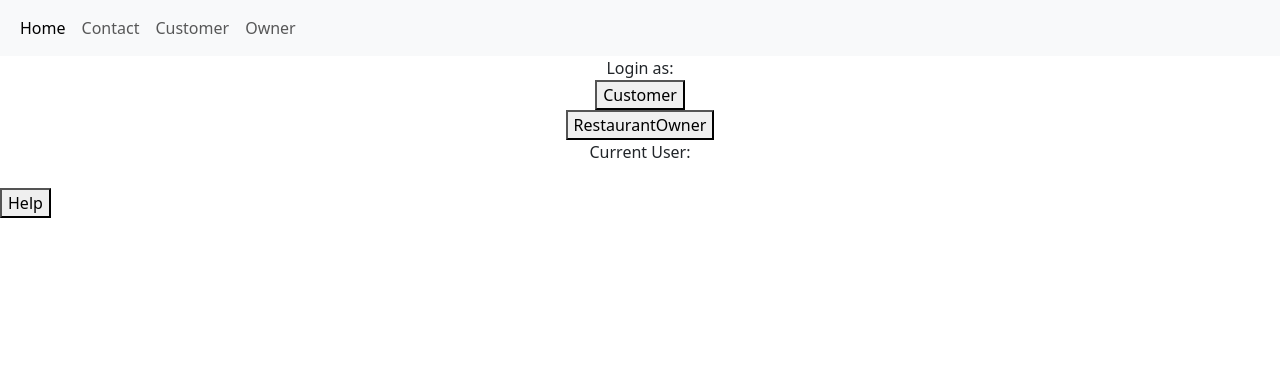
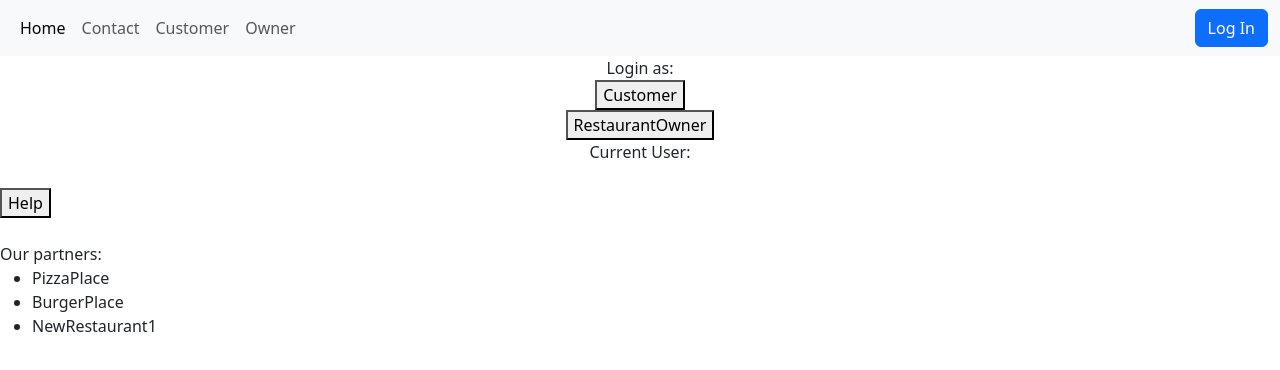
Before and after one commit to NukriSh/DineZone, an Angular app: page /home in a window 1280 px wide. Shown: the top 370 px of the page. Built offline with nearby package versions, Linux system fonts and the light colour scheme; data requests are answered from the project's data file.

Commit message:
displayed list-restaurant component in app.component

```diff
--- a/src/app/app.component.html
+++ b/src/app/app.component.html
@@ -17,11 +17,13 @@
             </li>
         </ul>
         </div>
-        <ng-container *ngIf="authService.isLoggedIn()">
+        <!-- <ng-container *ngIf="authService.isLoggedIn()">
             <div>
                 <button (click)="authService.logOut()" class="btn btn-secondary">Log Out</button>
             </div>
-        </ng-container>
+        </ng-container> -->
+            <button *ngIf="authService.isLoggedIn()" (click)="authService.logOut()" class="btn btn-secondary">Log Out</button>
+            <button *ngIf="!authService.isLoggedIn()" (click)="goToHome()" class="btn btn-primary">Log In</button>
     </div>
 </nav>
 <!--
@@ -42,3 +44,7 @@
 <div>
     <button (click)="goToContact()">Help</button>
 </div>
+
+<br/>
+
+<app-list-restaurants />
--- a/src/app/app.component.ts
+++ b/src/app/app.component.ts
@@ -2,6 +2,7 @@ import { Component, signal } from '@angular/core';
 import { Router, RouterLink, RouterLinkActive, RouterOutlet } from '@angular/router';
 import { AuthService } from './services/auth.service';
 import { NgIf } from '@angular/common';
+import { ListRestaurantsComponent } from "./list-restaurants/list-restaurants.component";
 
 @Component({
   selector: 'app-root',
@@ -10,8 +11,9 @@ import { NgIf } from '@angular/common';
     RouterOutlet,
     RouterLink,
     RouterLinkActive,
-    NgIf
-  ],
+    NgIf,
+    ListRestaurantsComponent
+],
   templateUrl: './app.component.html',
   styleUrl: './app.component.scss'
 })
@@ -43,4 +45,9 @@ export class AppComponent {
     this.router.navigate(['/contact']);
   }
 
+  goToHome() {
+    this.router.navigate(['/home']);
+  }
+
+
 }
--- a/src/app/list-restaurants/list-restaurants.component.html
+++ b/src/app/list-restaurants/list-restaurants.component.html
@@ -1,3 +1,4 @@
+Our partners:
 <div>
     <ul>
       <li *ngFor="let restaurant of restaurants">
--- a/src/app/list-restaurants/list-restaurants.component.ts
+++ b/src/app/list-restaurants/list-restaurants.component.ts
@@ -26,16 +26,6 @@ export class ListRestaurantsComponent {
     //this.dataService.createMenuItem(this.newPost);
     // this.fetchData();
 
-    this.dataService.getAllMenuItems().subscribe({
-      next: (menuItems) => {
-        console.log(menuItems);
-        this.menuItems = menuItems;
-      },
-      error: (error) => {
-        this.errorMessage = error;
-      }
-    });
-
     this.dataService.getRestaurantList().subscribe({
       next: (restaurants) => {
         console.log(restaurants);
@@ -48,7 +38,5 @@ export class ListRestaurantsComponent {
 
   }
 
-  // this.dataService.createNewRestaurant(this.newRestaurant);
-
 
 }
```
